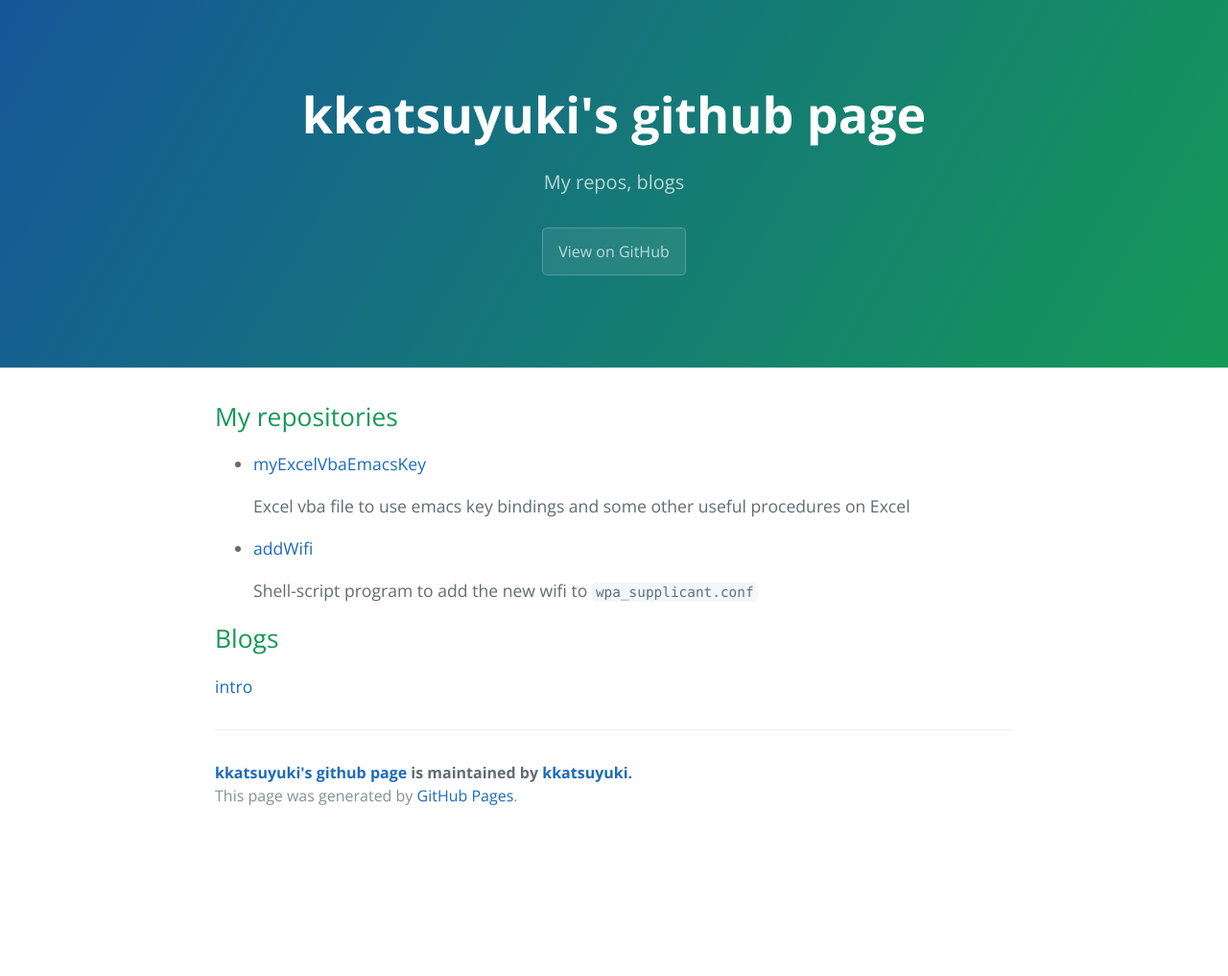
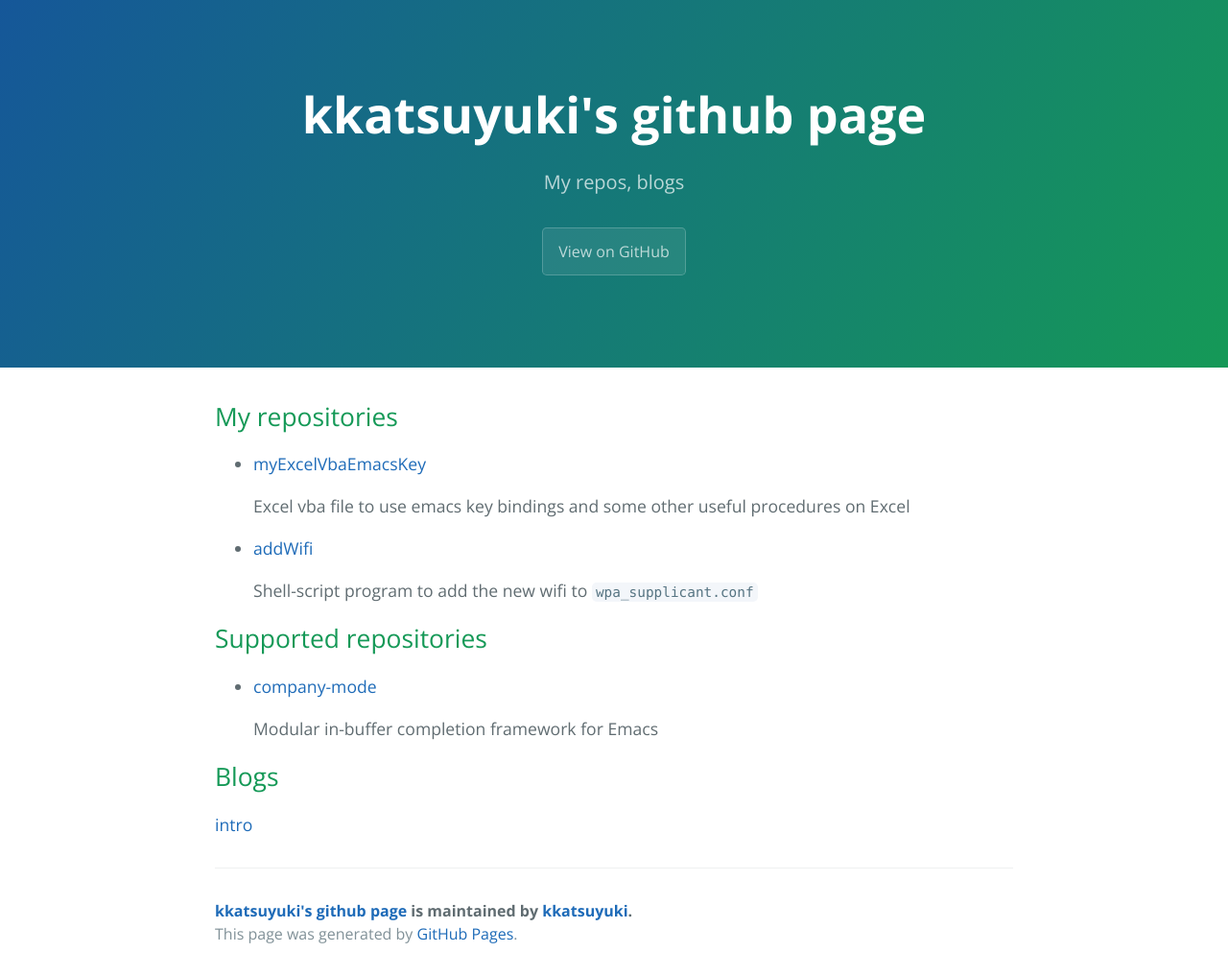
Before and after one commit to kkatsuyuki/kkatsuyuki.github.io, a Jekyll site: the page built from index.html, in a window 1280 px wide. Shown: the whole page at 96% size. Built offline with Jekyll 4.4.1, drawn with Linux system fonts in a browser that asks for light colours; the list of posts is cut into pages by our own code; before the commit the page ends 900 px from its top, so only the background shows below that.

Commit message:
added company-mode as supported repos

```diff
--- a/index.html
+++ b/index.html
@@ -22,6 +22,21 @@
 </div>
 </div>
 
+<div id="outline-container-org30d98b4" class="outline-2">
+<h2 id="org30d98b4">Supported repositories</h2>
+<div class="outline-text-2" id="text-org30d98b4">
+<ul class="org-ul">
+<li><p>
+<a href="http://company-mode.github.io/">company-mode</a>
+</p>
+
+<p>
+Modular in-buffer completion framework for Emacs
+</p></li>
+</ul>
+</div>
+</div>
+
 <div id="outline-container-org3d74b83" class="outline-2">
 <h2 id="org3d74b83">Blogs</h2>
 <div class="outline-text-2" id="text-org3d74b83">
--- a/org/index.org
+++ b/org/index.org
@@ -10,5 +10,10 @@
 
     Shell-script program to add the new wifi to =wpa_supplicant.conf=
 
+* Supported repositories
+  - [[http://company-mode.github.io/][company-mode]]
+
+    Modular in-buffer completion framework for Emacs
+
 * Blogs
   #+HTML: <a href="{{ site.url }}{% post_url 2017-04-14-introduction %}">intro </a>
```
